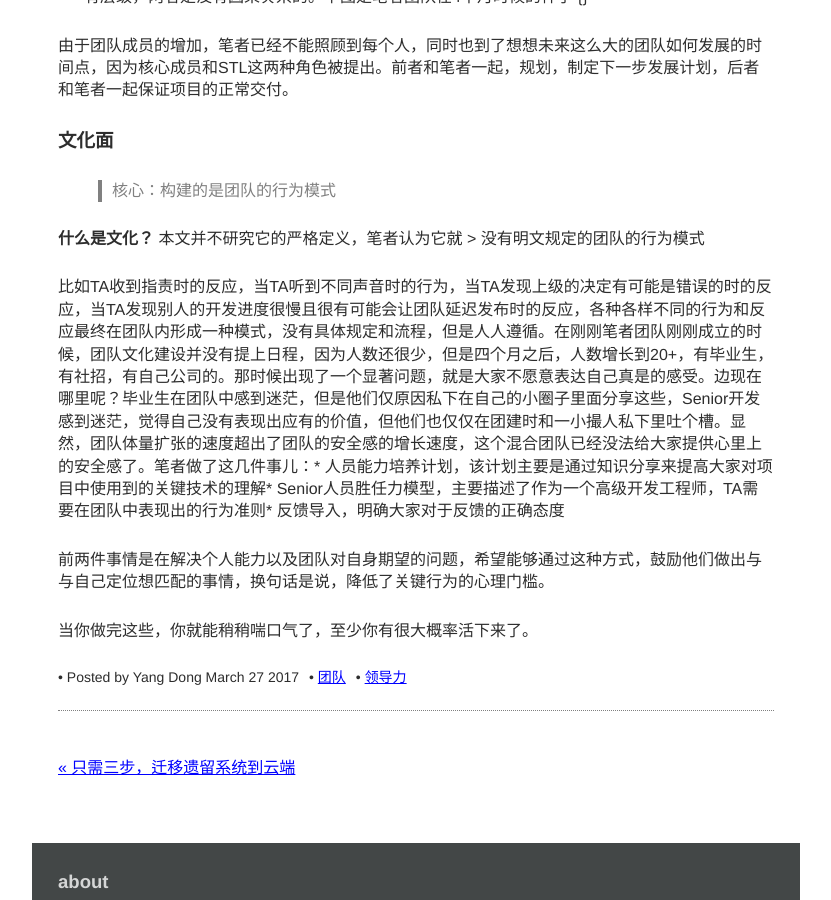
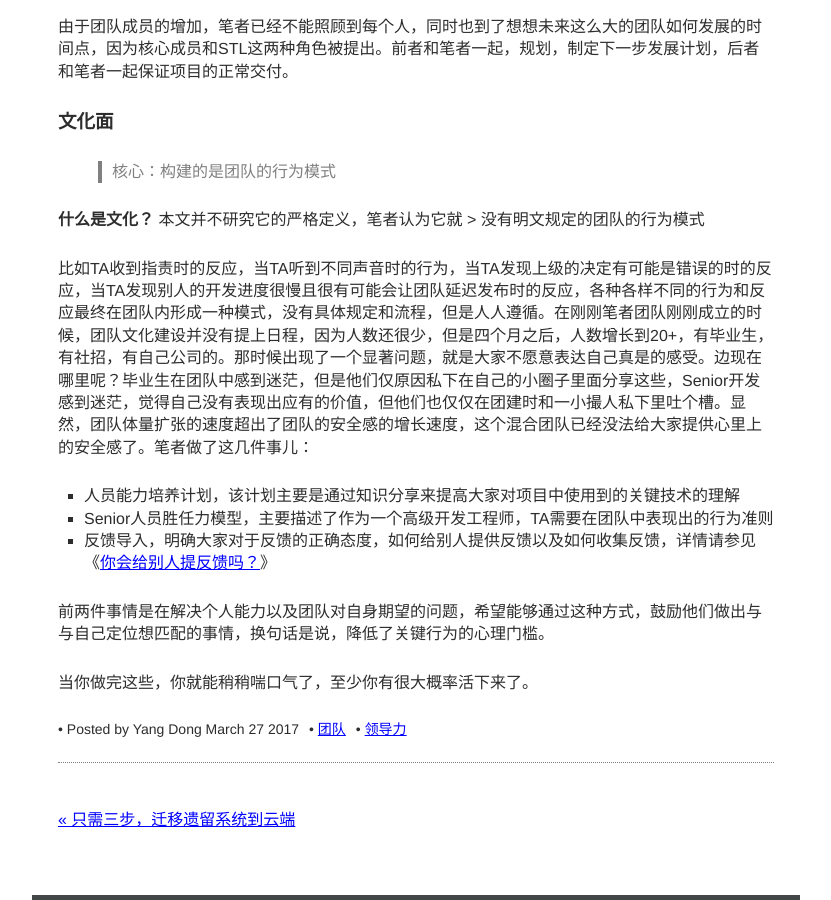
Before and after one commit to yangdong/yangdong.github.io, a Jekyll site: the page built from _posts/2017-03-27-how-to-quick-rampup-team.md, in a window 1280 px wide and 900 px high, scrolled down 4656 px. Shown: the whole window, without its empty margins (224-1055 px from the left). Built offline with Jekyll 4.4.1, drawn with Linux system fonts in a browser that asks for light colours; Markdown is read by kramdown in place of the engine named in the settings; comment, search, counter and statistics services are not loaded; some of the changed text lies outside the part shown.

Commit message:
update ramup team

```diff
--- a/_posts/2017-03-27-how-to-quick-rampup-team.md
+++ b/_posts/2017-03-27-how-to-quick-rampup-team.md
@@ -20,8 +20,7 @@
 但是，万一幸运女神降临到你的头上，先深吸一口气，然后，你需要问自己三个问题：
 
 > -	利益相关者期望是什么？
-> -	这么快的加人，有什么
-> -	坑需要我来填？
+> -	这么快的加人，有什么坑需要我来填？
 > -	我要在这个过程中扮演什么角色？
 
 1.	利益相关者期望是什么？
@@ -72,7 +72,7 @@
 
 团队管理的核心是如何最大化团队的生产效率，并且随着团队的发展，团队管理的重点也在迁移。以刚刚成立团队为例，管理的目的如何让组员快速进入状态，清楚自己的和别人的职责，以及对事物的一致看法（使命，愿景，价值观，笔者会在之后的文化面提到）。在该项目上，笔者主要从以下三个方面出发：
 
-1.	标准的新人上手流程。在该项目中快速启动是核心目标，因此如果和让新人能够快速上手，了解客户的业务模式，组织架构，现有系统以及架构，代码库，如何构建部署，已经日常的事物，如请假等，我们把它称之为《新手上路之年》。不论何种形态的指南，有一个很重要的原则就是——宏观到微观。切记新人刚刚进入团队就开始熟悉代码，这样做损失的不仅是长期利益，甚至也牺牲了短期利益，因为不知道为什么而做出的决定，写出的代码不会好的！下图是该项目启动初期，团队快速增加时制定的上路指南，它是一个5天的活动，帮助新人了解客户，了解项目情况，而80%的活动都是在了解宏观的项目上下文，只留给新的开发人员20%的时间真正看看，了解一下代码库。 ![img-large-size]({{ site.url }}/assets/common/images/team-rampup/onboarding-guideline.png)
+1.	标准的新人上手流程。在该项目中快速启动是核心目标，因此如果和让新人能够快速上手，了解客户的业务模式，组织架构，现有系统以及架构，代码库，如何构建部署，已经日常的事物，如请假等，我们把它称之为《新手上路指南》。不论何种形态的指南，有一个很重要的原则就是——宏观到微观。切记新人刚刚进入团队就开始熟悉代码，这样做损失的不仅是长期利益，甚至也牺牲了短期利益，因为不知道为什么而做出的决定，写出的代码不会好的！下图是该项目启动初期，团队快速增加时制定的上路指南，它是一个5天的活动，帮助新人了解客户，了解项目情况，而80%的活动都是在了解宏观的项目上下文，只留给新的开发人员20%的时间真正看看，了解一下代码库。 ![img-large-size]({{ site.url }}/assets/common/images/team-rampup/onboarding-guideline.png)
 
 2.	标准化工作流程。 一提到流程，很多人可能都会想到臃肿，复杂，冗长，无用，显然这不是实情。千万不要相信『没有流程是最好的流程』之类的理论，否则就这个团队要么像大雁那样自组织，要么就只能布朗运动了，当然成为后者的概率是不言而喻的。标准化工作流程的目的是让这个团队有组织有纪律的运行起来。
 
@@ -88,7 +88,11 @@
 
 **什么是文化？** 本文并不研究它的严格定义，笔者认为它就 > 没有明文规定的团队的行为模式
 
-比如TA收到指责时的反应，当TA听到不同声音时的行为，当TA发现上级的决定有可能是错误的时的反应，当TA发现别人的开发进度很慢且很有可能会让团队延迟发布时的反应，各种各样不同的行为和反应最终在团队内形成一种模式，没有具体规定和流程，但是人人遵循。在刚刚笔者团队刚刚成立的时候，团队文化建设并没有提上日程，因为人数还很少，但是四个月之后，人数增长到20+，有毕业生，有社招，有自己公司的。那时候出现了一个显著问题，就是大家不愿意表达自己真是的感受。边现在哪里呢？毕业生在团队中感到迷茫，但是他们仅原因私下在自己的小圈子里面分享这些，Senior开发感到迷茫，觉得自己没有表现出应有的价值，但他们也仅仅在团建时和一小撮人私下里吐个槽。显然，团队体量扩张的速度超出了团队的安全感的增长速度，这个混合团队已经没法给大家提供心里上的安全感了。笔者做了这几件事儿：* 人员能力培养计划，该计划主要是通过知识分享来提高大家对项目中使用到的关键技术的理解* Senior人员胜任力模型，主要描述了作为一个高级开发工程师，TA需要在团队中表现出的行为准则* 反馈导入，明确大家对于反馈的正确态度
+比如TA收到指责时的反应，当TA听到不同声音时的行为，当TA发现上级的决定有可能是错误的时的反应，当TA发现别人的开发进度很慢且很有可能会让团队延迟发布时的反应，各种各样不同的行为和反应最终在团队内形成一种模式，没有具体规定和流程，但是人人遵循。在刚刚笔者团队刚刚成立的时候，团队文化建设并没有提上日程，因为人数还很少，但是四个月之后，人数增长到20+，有毕业生，有社招，有自己公司的。那时候出现了一个显著问题，就是大家不愿意表达自己真是的感受。边现在哪里呢？毕业生在团队中感到迷茫，但是他们仅原因私下在自己的小圈子里面分享这些，Senior开发感到迷茫，觉得自己没有表现出应有的价值，但他们也仅仅在团建时和一小撮人私下里吐个槽。显然，团队体量扩张的速度超出了团队的安全感的增长速度，这个混合团队已经没法给大家提供心里上的安全感了。笔者做了这几件事儿：
+
+* 人员能力培养计划，该计划主要是通过知识分享来提高大家对项目中使用到的关键技术的理解
+* Senior人员胜任力模型，主要描述了作为一个高级开发工程师，TA需要在团队中表现出的行为准则
+* 反馈导入，明确大家对于反馈的正确态度，如何给别人提供反馈以及如何收集反馈，详情请参见《[你会给别人提反馈吗？](/2015/06/05/how-to-provide-feedback)》
 
 前两件事情是在解决个人能力以及团队对自身期望的问题，希望能够通过这种方式，鼓励他们做出与与自己定位想匹配的事情，换句话是说，降低了关键行为的心理门槛。
 
```
Also changed, not shown: other parts of _posts/2017-03-27-how-to-quick-rampup-team.md (+6 -5 lines).
